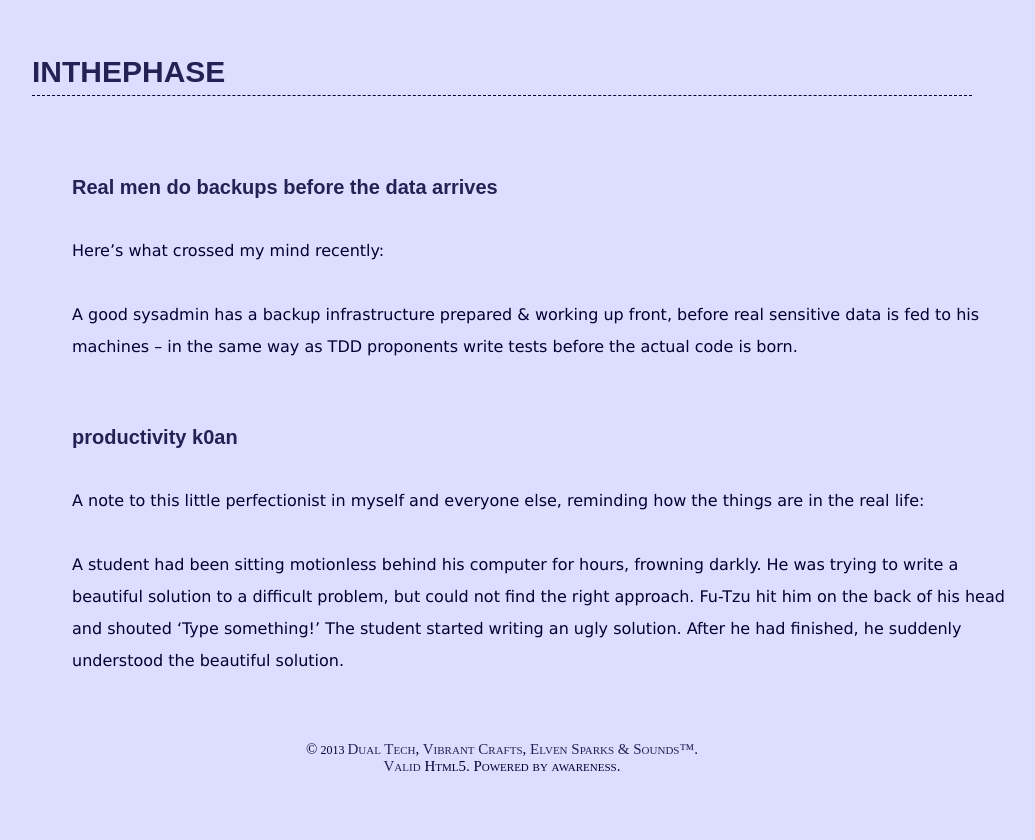
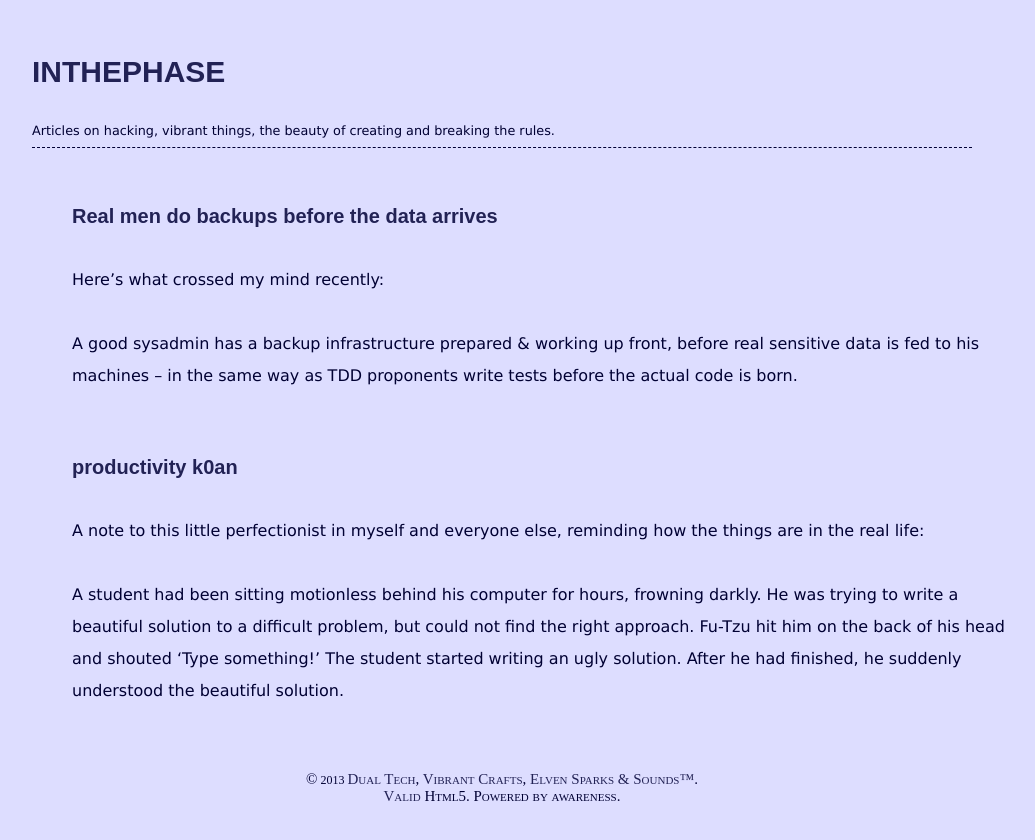
Before and after one commit to herenowcoder/herenowcoder.github.com, a Jekyll site: the page built from index.html, in a window 1280 px wide. Shown: the top 840 px of the page, without its empty margins (138-1173 px from the left). Built offline with Jekyll 4.4.1, drawn with Linux system fonts in a browser that asks for light colours; the list of posts is cut into pages by our own code.

Commit message:
nice header!

```diff
--- a/_layouts/default.html
+++ b/_layouts/default.html
@@ -15,6 +15,9 @@
       <div class='grid_16'>
         <div id="header">
           <h1><a href="/">inthephase</a></h1>
+          <div class='header-summary'>
+            Articles on hacking, vibrant things, the beauty of creating and breaking the rules.
+          </div>
         </div>
       </div>
       {{content}}
--- a/_layouts/post.html
+++ b/_layouts/post.html
@@ -15,6 +15,9 @@
       <div class='grid_16'>
         <div id="header">
           <h1><a href="/">inthephase</a></h1>
+          <div class='header-summary'>
+            Articles on hacking, vibrant things, the beauty of creating and breaking the rules.
+          </div>
         </div>
       </div>
       <h2 id="title">
--- a/css/my.css
+++ b/css/my.css
@@ -28,12 +28,20 @@ h1 {
     font-family: Arial, sans-serif;
     font-weight: bold;
     padding-bottom: 7px;
-    border-bottom: dashed 1px;
     text-transform: uppercase;
     font-size: 1.875em;
     line-height: 1.066667em;
     margin-top: 1.6em;
+
+}
+
+#header {
+    border-bottom: dashed 1px;
     margin-bottom: 1.6em;
+}
+
+.header-summary {
+    font-size: 80%;
 }
 
 h2 {
```
